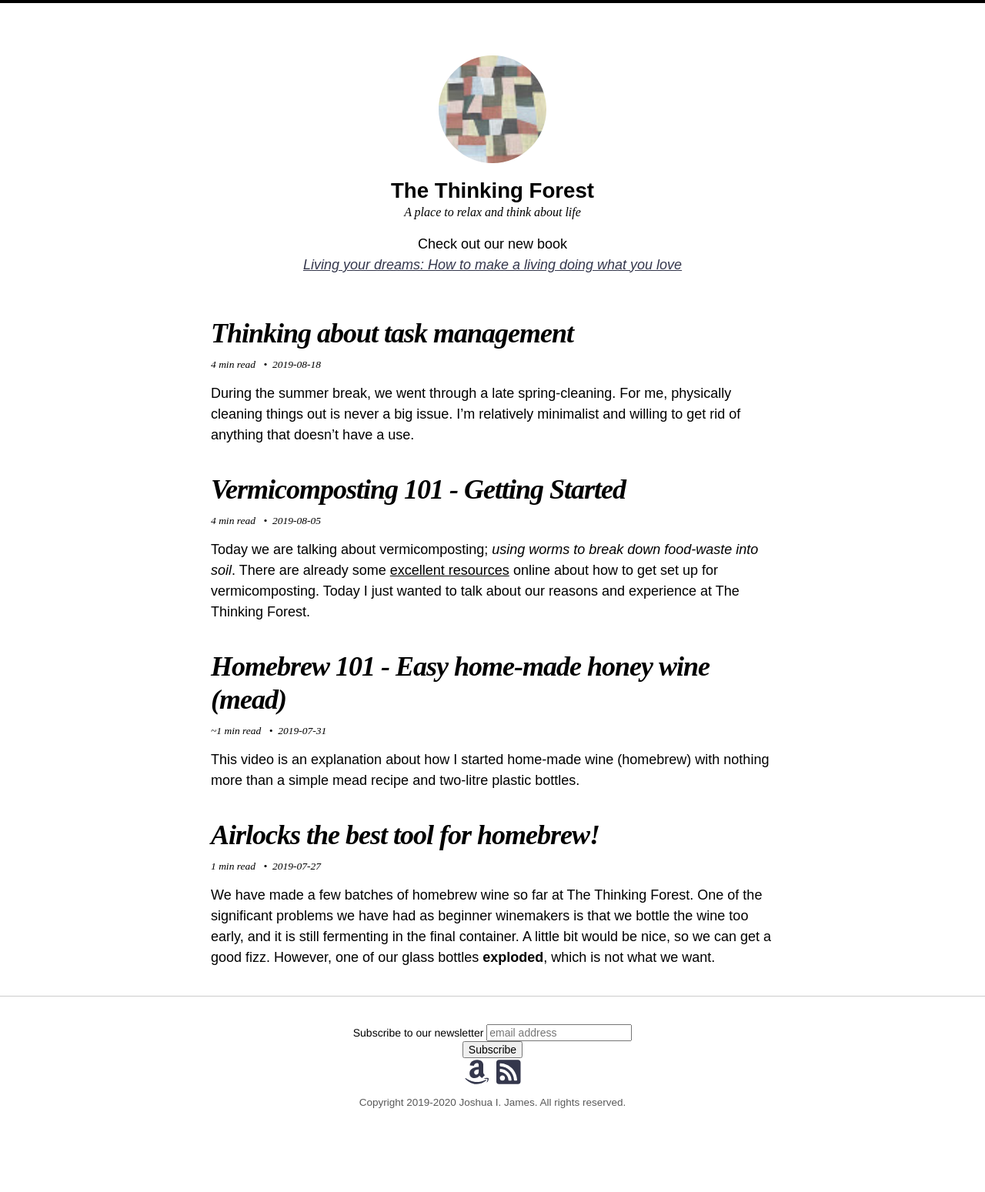
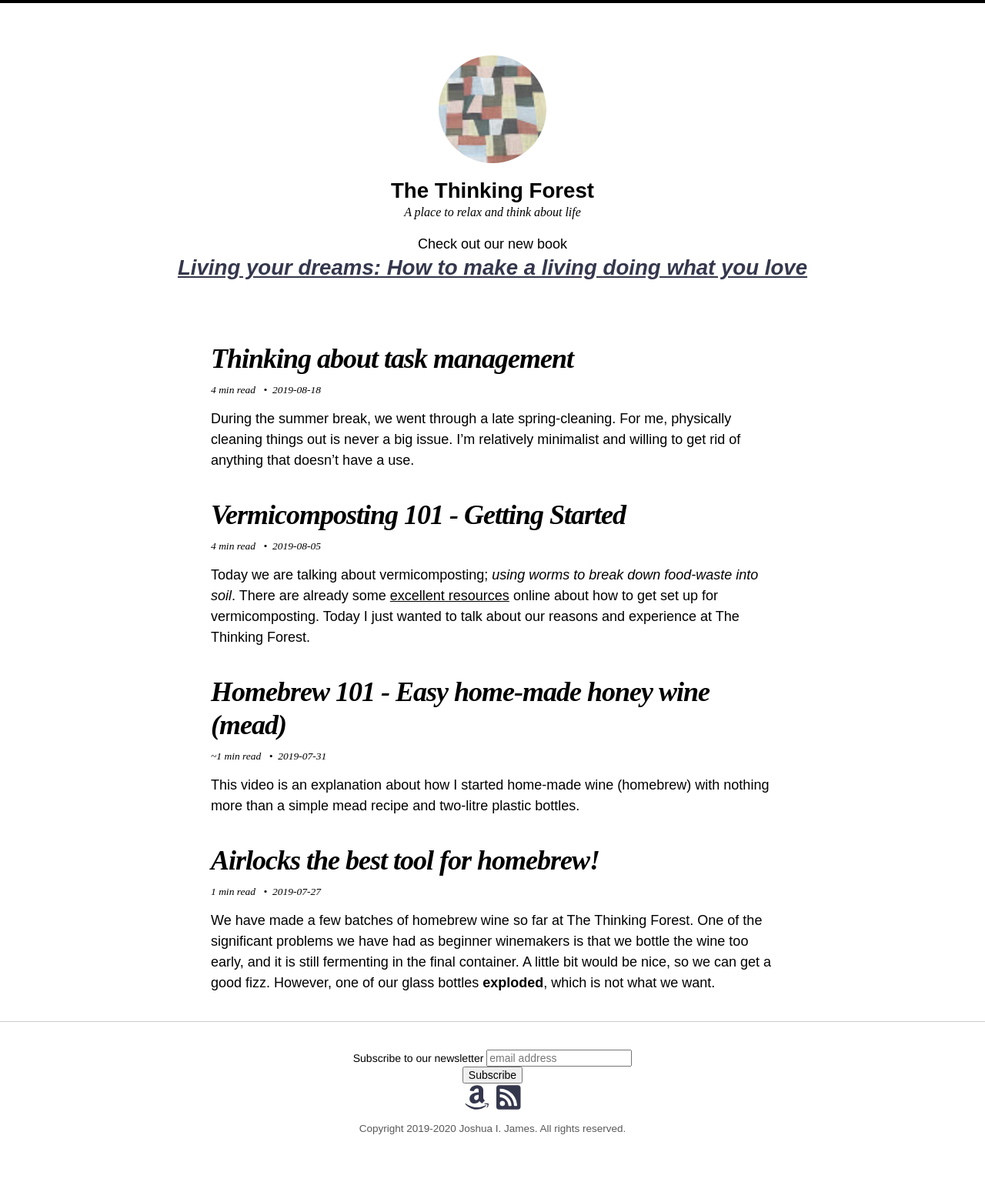
Before and after one commit to jijames/ThinkingForest, a Jekyll site: the page built from index.md, in a window 1280 px wide. Shown: the whole page at 77% size. Built offline with Jekyll 4.4.1, drawn with Linux system fonts in a browser that asks for light colours; nearby versions of some CDN libraries; comment, search, counter and statistics services are not loaded; before the commit the page ends 1516 px from its top, so only the background shows below that.

Commit message:
update masthead

```diff
--- /dev/null
+++ b/_includes/masthead-ad.html
@@ -0,0 +1,6 @@
+<div class="jumbotron">
+        Check out our new book<br />
+        <h2>
+            <i><a href="https://amzn.to/37QEZ2Y">Living your dreams: How to make a living doing what you love</a></i>
+        </h2>
+</div>
--- a/_includes/masthead.html
+++ b/_includes/masthead.html
@@ -15,7 +15,5 @@
       <p class="site-description animated fadeIn" itemprop="description">{{ site.description }}</p>
     {% endunless %}
   </div>
-  <div class="jumbotron">
-    Check out our new book<br /><i><a href="https://amzn.to/37QEZ2Y">Living your dreams: How to make a living doing what you love</a></i>
-  </div>
+  {% include masthead-ad.html %}
 </header><!-- /.masthead -->
```
